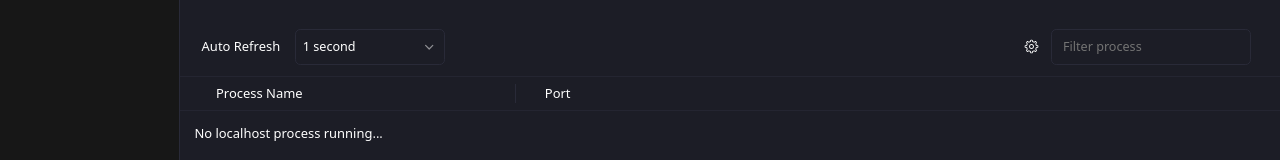
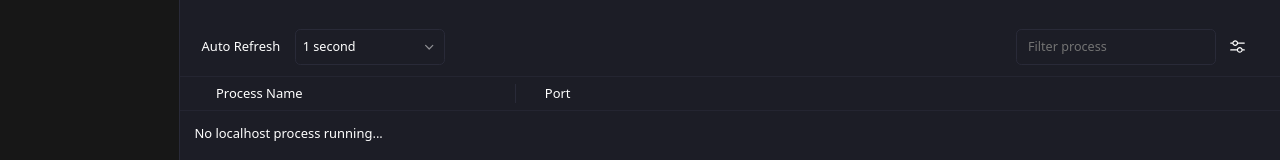
Before and after one commit to oukunan/portrackr, a React (Vite) app: page / in a window 1280 px wide. Shown: the top 160 px of the page. Built offline with nearby package versions, Linux system fonts and the light colour scheme.

Commit message:
update setting popover style

```diff
--- a/src/@/components/compose/settings/SettingsButtonPopover.tsx
+++ b/src/@/components/compose/settings/SettingsButtonPopover.tsx
@@ -1,4 +1,4 @@
-import { GearIcon } from "@radix-ui/react-icons";
+import { MixerHorizontalIcon } from "@radix-ui/react-icons";
 
 import { Tooltip, TooltipContent, TooltipTrigger } from "../../ui/tooltip";
 
@@ -7,17 +7,16 @@ import SettingContent from "./SettingsContent";
 
 export default function SettingsButtonPopover() {
   return (
-    <div>
     <Popover>
       <Tooltip>
-          <PopoverContent className="w-[400px]">
+        <PopoverContent className="w-[300px]" align="end">
           <SettingContent />
         </PopoverContent>
 
         <TooltipTrigger>
           <PopoverTrigger>
             <button className="p-1.5 rounded-md hover:bg-[#363a4d]">
-                <GearIcon />
+              <MixerHorizontalIcon width={17} height={17} />
             </button>
           </PopoverTrigger>
         </TooltipTrigger>
@@ -25,6 +24,5 @@ export default function SettingsButtonPopover() {
         <TooltipContent>Settings</TooltipContent>
       </Tooltip>
     </Popover>
-    </div>
   );
 }
--- a/src/components/home/Home.tsx
+++ b/src/components/home/Home.tsx
@@ -109,8 +109,6 @@ export default function Home() {
           </Select>
         </div>
         <div className="flex gap-2 items-center">
-          <SettingsButtonPopover />
-
           <Input
             type="text"
             placeholder="Filter process"
@@ -118,6 +116,7 @@ export default function Home() {
             value={query}
             onChange={(e) => setQuery(e.target.value)}
           />
+          <SettingsButtonPopover />
         </div>
       </div>
 
```
Lines whose indentation alone changed are shown as unchanged.
